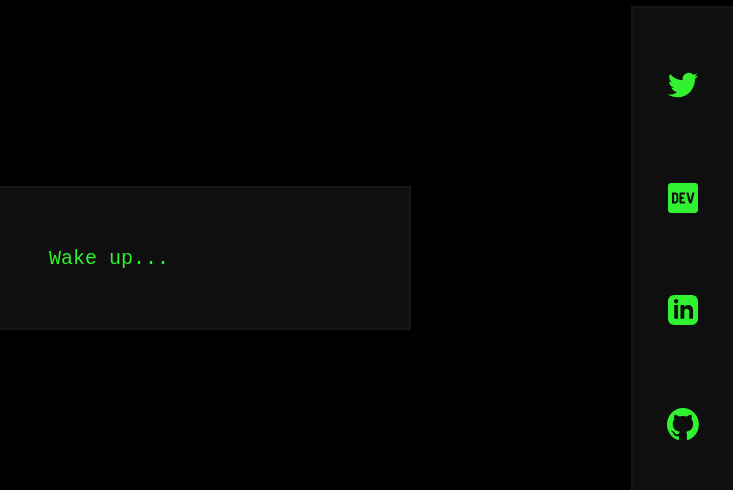
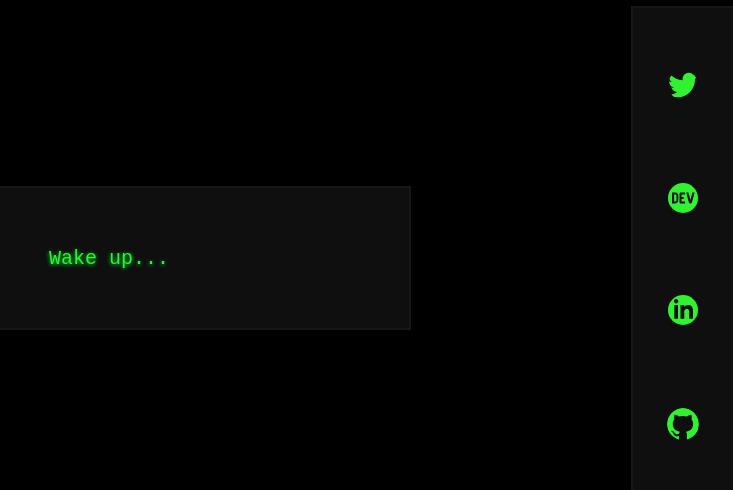
Before and after one commit to indian-boy/indianboy-wake-up-matrix, a website: page index.html in a window 1280 px wide. Shown: the part 142-632 px from the top of the page, 547-1280 px from the left. Drawn offline with Linux system fonts and the light colour scheme.

Commit message:
add text-shadow effect to the matrix text

```diff
--- a/index.css
+++ b/index.css
@@ -14,13 +14,17 @@ html {
 body {
   background: black;
   font: normal 20px monospace;
-  color: #3f3;
   max-width: 100%;
   max-height: 100%;
   height: 100%;
   width: 100%;
   padding: 0;
   margin: 0;
+}
+
+#text {
+  color: #3f3;
+  text-shadow: 0px 1px 4px #00ff41;
 }
 
 #image {
@@ -89,21 +93,25 @@ body {
 #github {
   height: 32px;
   width: 32px;
+  border-radius: 50%;
 }
 
 #linkedin {
   height: 30px;
   width: 30px;
+  border-radius: 50%;
 }
 
 #devto {
   height: 30px;
   width: 30px;
+  border-radius: 50%;
 }
 
 #twitter {
   height: 30px;
   width: 30px;
+  border-radius: 50%;
 }
 
 @media (min-width: 768px) {
```
